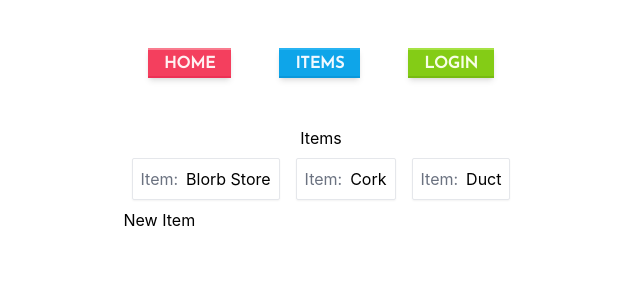
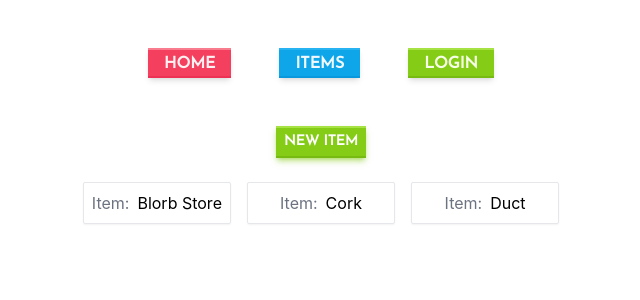
Before and after one commit to stujmar/pwa-playground, a React (Create React App) app: page /items in a window 1280 px wide. Shown: the top 300 px of the page, without its empty margins (319-959 px from the left). Built offline with nearby package versions, Linux system fonts and the light colour scheme.

Commit message:
[sm] got new item button in a spot where it doesn't jump around, lots of minor styling

```diff
--- a/src/components/teams/Item.js
+++ b/src/components/teams/Item.js
@@ -19,13 +19,12 @@ const Item = ({data}) => {
 
   return (
     <div>
-    <div className="m-2 border rounded-sm flex flex-col">
+    <div className="m-2 p-2 border rounded-sm flex flex-col">
       <div>Item: {params.id}</div>
       <div>{invoice.name}</div>
       <div>{invoice.description}</div>
 
       </div>
-      <Link className="block w-max mx-auto text-gray-500 hover:text-gray-600" to="/items">Back to Items</Link>
     </div>
   )
 }
--- a/src/components/teams/Items.js
+++ b/src/components/teams/Items.js
@@ -25,14 +25,21 @@ const Items = ({data}) => {
       {isNewForm ? null :
      <div>
       <div className="w-full text-center">
-        Items
+      <Link
+      className="
+      px-2 py-1 mb-4 text-white block w-max mx-auto
+      border-t-2 border-t-lime-300/60 border-b-2 border-b-lime-600/40
+      shadow-md shadow-lime-500/50
+      uppercase josefin font-bold
+      bg-lime-500 hover:bg-lime-600 text-sm"
+      to="/items/new">New Item</Link>
       </div>
-      <p>{invoices}</p>
+      <p className="grid grid-cols-2 md:grid-cols-3">{invoices}
+      </p>
       </div>
+
     }
-
-      <Link to="/items/new">New Item</Link>
-      <Outlet />
+    <Outlet />
     </div>
   )
 }
--- a/src/components/teams/NewItemForm.js
+++ b/src/components/teams/NewItemForm.js
@@ -1,4 +1,5 @@
 import React from 'react';
+import { Link } from 'react-router-dom';
 
 const NewItemForm = () => {
   return (
@@ -9,6 +10,7 @@ const NewItemForm = () => {
         <input className="border w-max pl-2" type="text" placeholder="description" />
         <input className="border w-max pl-2" type="number" placeholder="price" />
       </form>
+      <Link className="block w-max mx-auto text-gray-500 hover:text-gray-600" to="/items">Back to Items</Link>
     </div>
   )
 }
```
